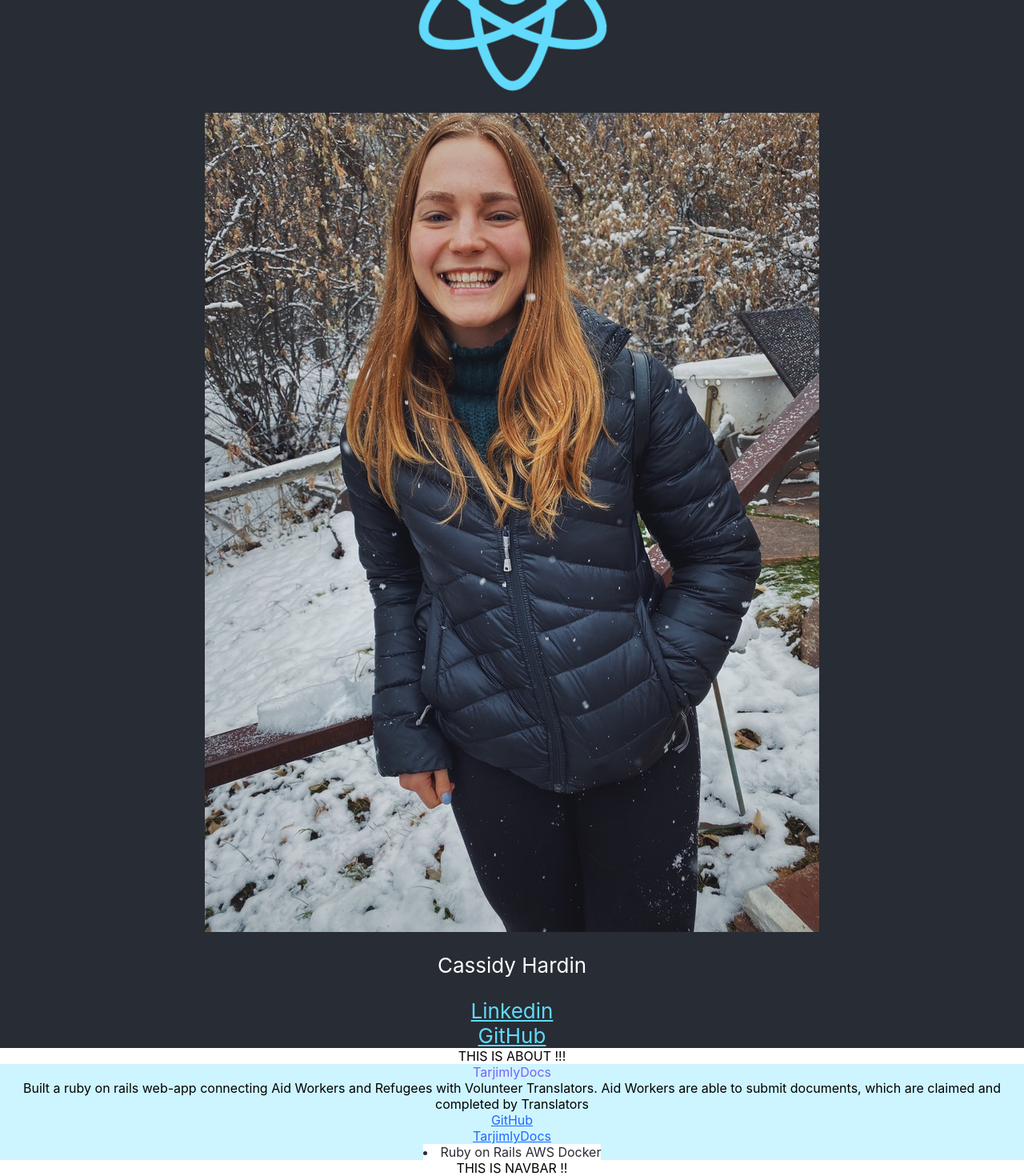
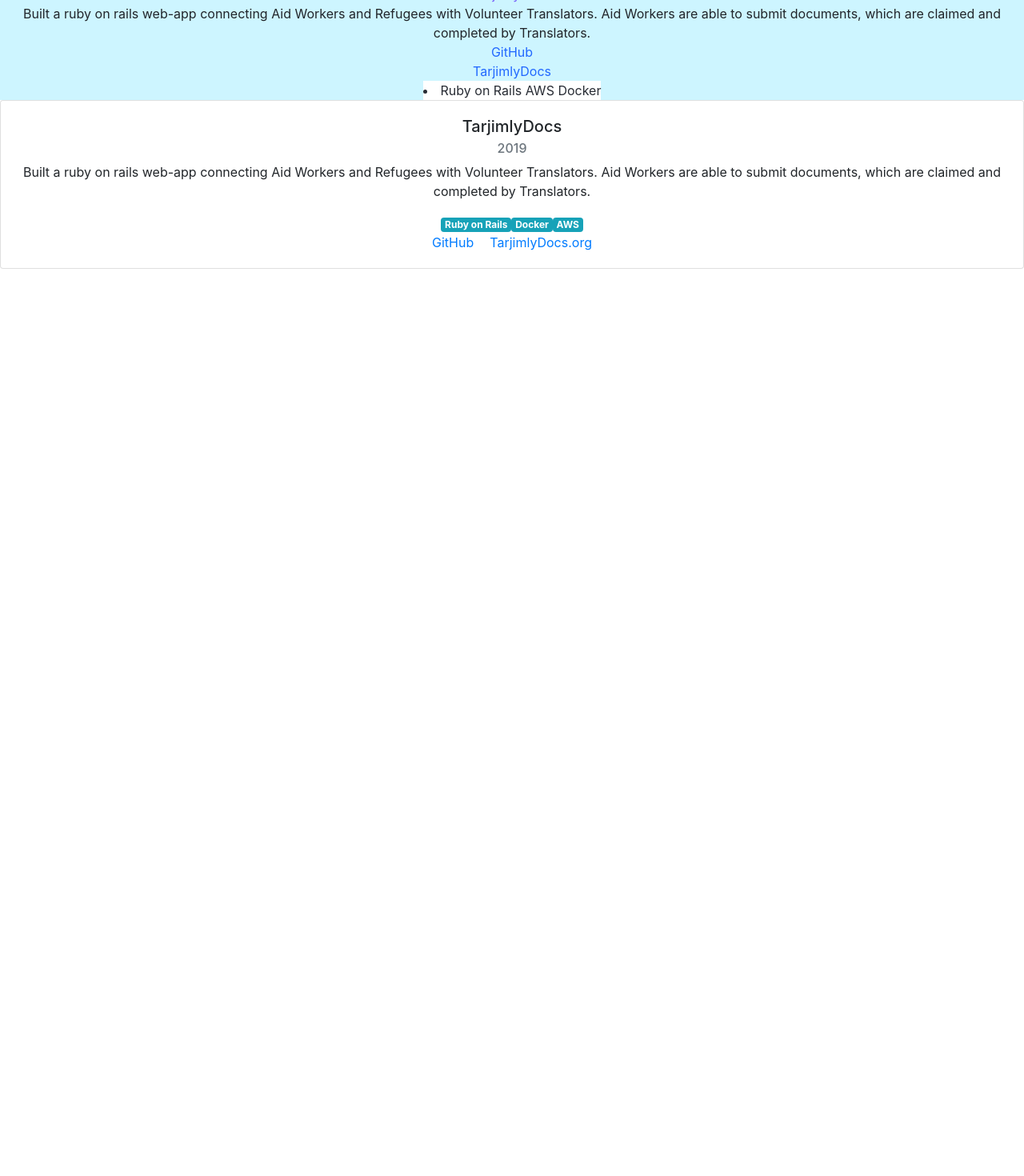
Before and after one commit to cassidyhardin/cassidyhardin.github.io, a React (Create React App) app: page / in a window 1280 px wide. Shown: the part 179-1649 px from the top of the page at 80% size. After the commit the page ends 800 px from the top, so only its background shows below. Built offline with nearby package versions, Linux system fonts and the light colour scheme.

Commit message:
component structure

```diff
--- a/package.json
+++ b/package.json
@@ -7,6 +7,10 @@
     "@testing-library/jest-dom": "^4.2.4",
     "@testing-library/react": "^9.3.2",
     "@testing-library/user-event": "^7.1.2",
+    "boostrap": "^2.0.0",
+    "bootstrap": "^4.5.0",
+    "jquery": "^3.5.1",
+    "popper.js": "^1.16.1",
     "react": "^16.13.1",
     "react-dom": "^16.13.1",
     "react-scripts": "3.4.1"
@@ -17,7 +21,7 @@
     "test": "react-scripts test",
     "eject": "react-scripts eject",
     "predeploy": "yarn run build",
-   "deploy": "gh-pages -d build"
+    "deploy": "gh-pages -d build"
   },
   "eslintConfig": {
     "extends": "react-app"
--- a/src/App.js
+++ b/src/App.js
@@ -1,49 +1,22 @@
-import React from 'react';
-import logo from './logo.svg';
-import cassidy from './cassidy.jpeg'
-import './App.css';
-import About from './components/about'
-import Navbar from './components/navbar'
-import Projects from './components/projects'
+import React from "react";
+// import logo from "./logo.svg";
+// import cassidy from "./cassidy.jpeg";
+import "./App.css";
+import About from "./components/about";
+import Navbar from "./components/navbar";
+import Projects from "./components/projects";
+import Project from "./components/project";
 
 function App() {
   return (
-    <div className="App">
-      <header className="App-header">
-        <img src={logo} className="App-logo" alt="logo" />
-        <img src={cassidy} className='display-picture' alt="logo"/>
-        <p>
-
-         Cassidy Hardin
-
-        </p>
-        <a
-          className="App-link"
-          href="https://www.linkedin.com/in/cassidyhardin/"
-          target="_blank"
-          rel="noopener noreferrer"
-        >
-          Linkedin
-        </a>
-
-        <a
-          className="App-link"
-          href="https://github.com/cassidyhardin"
-          target="_blank"
-          rel="noopener noreferrer"
-        >
-          GitHub
-        </a>
-
-
-
-
-      </header>
-
-      <About></About>
-      <Projects></Projects>
-      <Navbar> </Navbar>
-    </div>
+    <React.Fragment>
+      <Navbar />
+      <div className="App">
+        <About></About>
+        <Projects></Projects>
+        <Project></Project>
+      </div>
+    </React.Fragment>
   );
 }
 
--- a/src/components/about.jsx
+++ b/src/components/about.jsx
@@ -1,11 +1,16 @@
-import React, { Component } from 'react'
+import React, { Component } from "react";
 
 export default class About extends Component {
   render() {
     return (
-        <div>
-            THIS IS ABOUT !!!
-        </div>
-    )
+      <div>
+        <h1>Hey I'm Cassidy Hardin</h1>
+        I'm a fourth year studying Computer Science and Data Science at the
+        University of California, Berkeley graduating in May 2021. I am
+        passionate about secuirty, data infustructure, and design. I want to
+        work at the intersection of data and software, where I will be able to
+        build universally accessible systems.
+      </div>
+    );
   }
 }
--- a/src/components/navbar.jsx
+++ b/src/components/navbar.jsx
@@ -1,11 +1,13 @@
-import React, { Component } from 'react'
+import React from "react";
 
-export default class Navbar extends Component {
-  render() {
-    return (
-        <div>
-            THIS IS NAVBAR !!
-        </div>
-    )
-  }
-}
+const NavBar = () => {
+  return (
+    <nav className="navbar navbar-dark bg-dark">
+      <a className="navbar-brand" href="https://github.com/cassidyhardin">
+        Cassidy Hardin
+      </a>
+    </nav>
+  );
+};
+
+export default NavBar;
--- /dev/null
+++ b/src/components/project.jsx
@@ -0,0 +1,40 @@
+import React, { Component } from "react";
+
+class Project extends Component {
+  styles = {
+    width: "18rem",
+  };
+  render() {
+    return (
+      <div className="card">
+        <div className="card-body">
+          <h5 className="card-title">TarjimlyDocs</h5>
+          <h6 className="card-subtitle mb-2 text-muted">2019</h6>
+          <p className="card-text">
+            Built a ruby on rails web-app connecting Aid Workers and Refugees
+            with Volunteer Translators. Aid Workers are able to submit
+            documents, which are claimed and completed by Translators.
+          </p>
+
+          <span className="badge badge-info">Ruby on Rails</span>
+          <span className="badge badge-info">Docker</span>
+          <span className="badge badge-info">AWS</span>
+
+          <br></br>
+
+          <a
+            href="https://github.com/cassidyhardin/TarjimlyDocs"
+            className="card-link"
+          >
+            GitHub
+          </a>
+          <a href="https://docs.tarjimly.org" className="card-link">
+            TarjimlyDocs.org
+          </a>
+        </div>
+      </div>
+    );
+  }
+}
+
+export default Project;
--- a/src/components/projects.jsx
+++ b/src/components/projects.jsx
@@ -1,20 +1,18 @@
-import React, { Component } from 'react'
+import React, { Component } from "react";
 
 export default class Projects extends Component {
   render() {
     return (
-        <div className='project-card'>
-            <div className='project-name'>
-                TarjimlyDocs
-            </div>
+      <div className="project-card">
+        <div className="project-name">TarjimlyDocs</div>
 
-            <div className='project-content'>
-                Built a ruby on rails web-app connecting Aid Workers and Refugees with Volunteer Translators.
-                Aid Workers are able to submit documents, which are claimed and completed by Translators
-            </div>
+        <div className="project-content">
+          Built a ruby on rails web-app connecting Aid Workers and Refugees with
+          Volunteer Translators. Aid Workers are able to submit documents, which
+          are claimed and completed by Translators.
+        </div>
 
-
-            <a
+        <a
           className="project-github"
           href="https://github.com/cassidyhardin/TarjimlyDocs"
           target="_blank"
@@ -32,18 +30,10 @@
           TarjimlyDocs
         </a>
 
-        <div className='project-features'>
-            <li>
-                Ruby on Rails
-                AWS
-                Docker
-            </li>
+        <div className="project-features">
+          <li>Ruby on Rails AWS Docker</li>
         </div>
-
-
-    </div>
-
-
-    )
+      </div>
+    );
   }
 }
```
Also changed, not shown: src/components/card.jsx (added, +10 -0 lines), src/index.js (+7 -6 lines), src/components/contact.jsx (added), src/components/portfolio.jsx (added), 1 other file (tests, documents, lock files or other folders).
